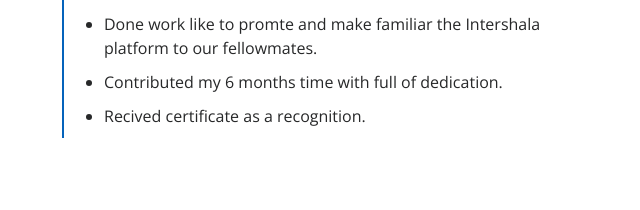
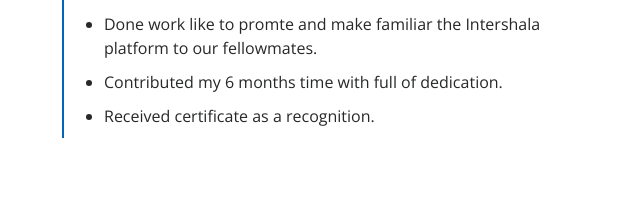
Before and after one commit to sandeep6164/my-portfolio, a plain HTML site: page index.html in a window 1280 px wide. Shown: the part 2787-2997 px from the top of the page, 640-1280 px from the left. Drawn offline with nearby package versions, Linux system fonts and the light colour scheme.

Commit message:
Update index.html

```diff
--- a/index.html
+++ b/index.html
@@ -280,7 +280,7 @@
                 <li>Worked as a Campus Ambassador</li>
                 <li>Done work like to promte and make familiar the Intershala platform to our fellowmates. </li>
                 <li>Contributed my 6 months time with full of dedication.</li>
-                <li>Recived certificate as a recognition.</li>
+                <li>Received certificate as a recognition.</li>
               </ul>
             </div>
           </div>
```
